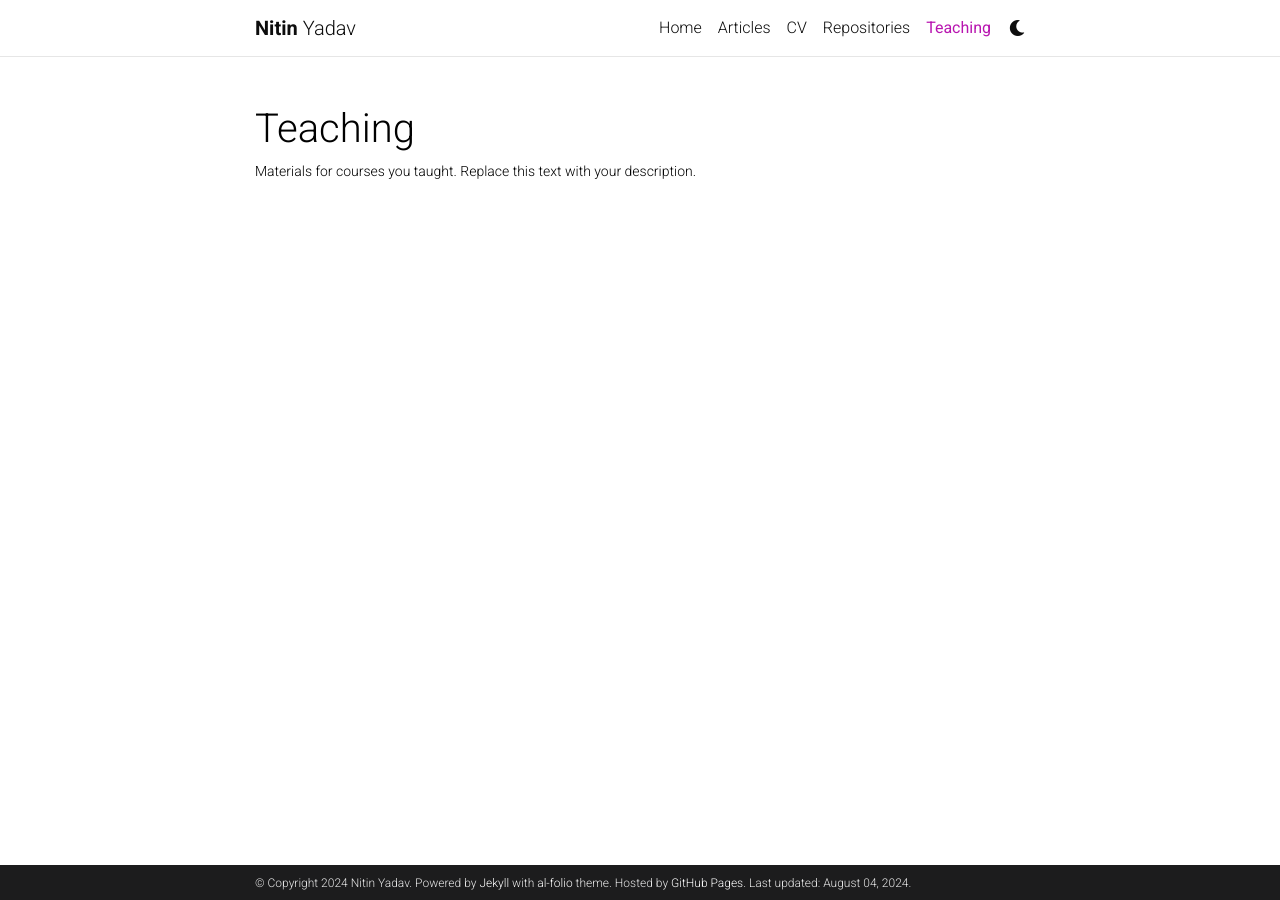
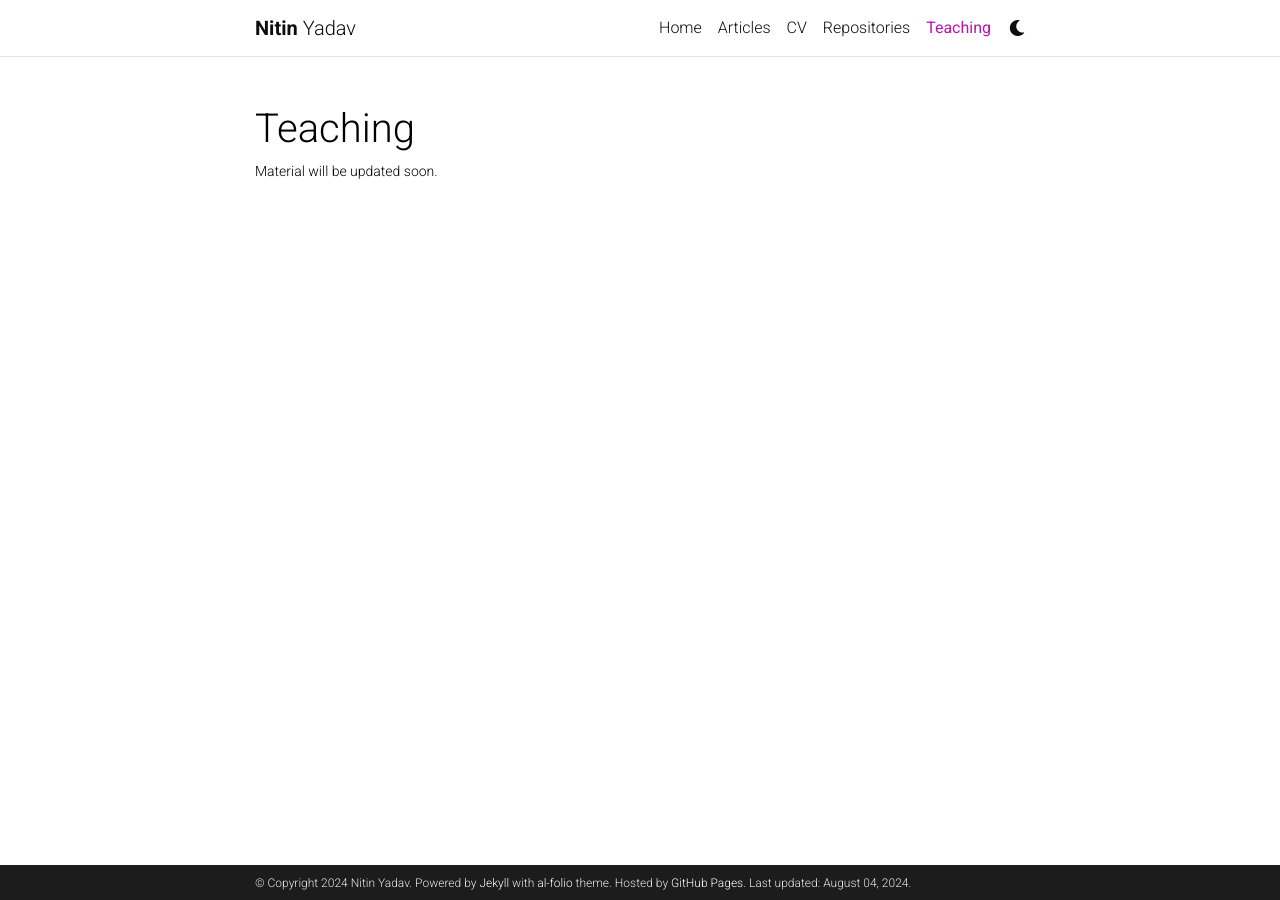
Before and after one commit to nitinyadav-solar/SOS.github.io, a Jekyll site: the page built from _pages/teaching.md, in a window 1280 px wide. Built offline with Jekyll 4.4.1, drawn with Linux system fonts in a browser that asks for light colours; comment, search, counter and statistics services are not loaded; a style sheet for code colours, icons or effects is not loaded.

Commit message:
some changes in into

```diff
--- a/_pages/teaching.md
+++ b/_pages/teaching.md
@@ -2,7 +2,7 @@
 layout: page
 permalink: /teaching/
 title: Teaching
-description: Materials for courses you taught. Replace this text with your description.
+description: Material will be updated soon.
 nav: true
-nav_order: 4
+nav_order: 5
 ---
```
